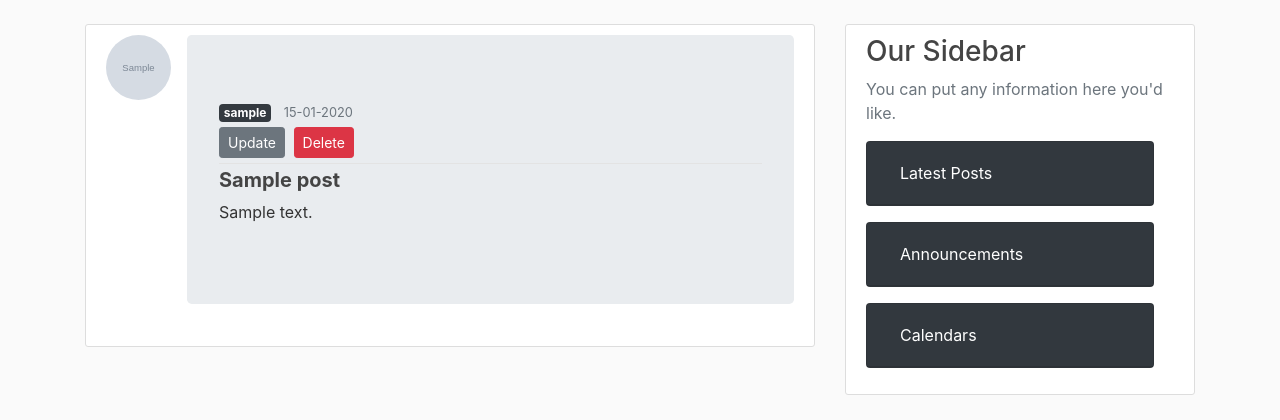
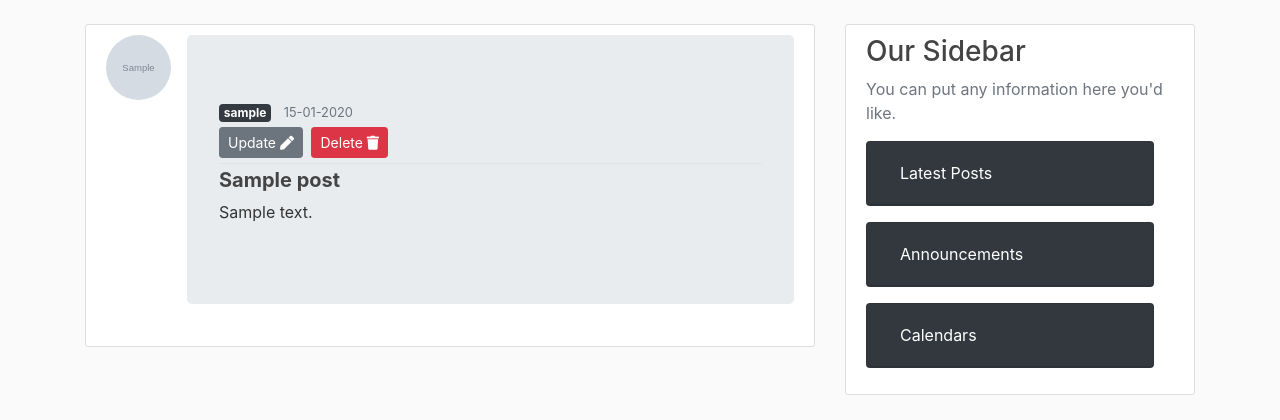
Before and after one commit to varundeolase/flask-blog, a Flask app: page /post/1 in a window 1280 px wide. Shown: the part 56-476 px from the top of the page. Run offline with Flask 2, Linux system fonts and the light colour scheme; a user stored in the database is signed in; tables that the repository leaves empty hold one stand-in row (values such as "Sample post"); grey boxes marked "Sample" are stand-in pictures; some libraries are stand-ins or nearby versions.

Commit message:
Added icons

```diff
--- a/flaskblog/templates/layout.html
+++ b/flaskblog/templates/layout.html
@@ -7,6 +7,8 @@
 
     <!-- Bootstrap CSS -->
     <link rel="stylesheet" href="https://maxcdn.bootstrapcdn.com/bootstrap/4.0.0/css/bootstrap.min.css" integrity="sha384-Gn5384xqQ1aoWXA+058RXPxPg6fy4IWvTNh0E263XmFcJlSAwiGgFAW/dAiS6JXm" crossorigin="anonymous">
+
+    <link rel="stylesheet" href="https://use.fontawesome.com/releases/v5.8.1/css/all.css" integrity="sha384-50oBUHEmvpQ+1lW4y57PTFmhCaXp0ML5d60M1M7uH2+nqUivzIebhndOJK28anvf" crossorigin="anonymous">
 
     <link rel="stylesheet" type="text/css" href="{{ url_for('static', filename='main.css') }}">
 
--- a/flaskblog/templates/post.html
+++ b/flaskblog/templates/post.html
@@ -8,8 +8,8 @@
         <small class="text-muted">{{ post.date_posted.strftime('%d-%m-%Y') }}</small>
         {% if post.author == current_user %}
           <div>
-            <a class="btn btn-secondary btn-sm mt-1 mb-1" href="{{ url_for('posts.update_post', post_id=post.id) }}">Update</a>
-            <button type="button" class="btn btn-danger btn-sm m-1" data-toggle="modal" data-target="#deleteModal">Delete</button>
+            <a class="btn btn-secondary btn-sm mt-1 mb-1" href="{{ url_for('posts.update_post', post_id=post.id) }}">Update <i class="fas fa-pen"></i></a>
+            <button type="button" class="btn btn-danger btn-sm m-1" data-toggle="modal" data-target="#deleteModal">Delete <i class="fas fa-trash"></i></button>
           </div>
         {% endif %}
       </div>
```
